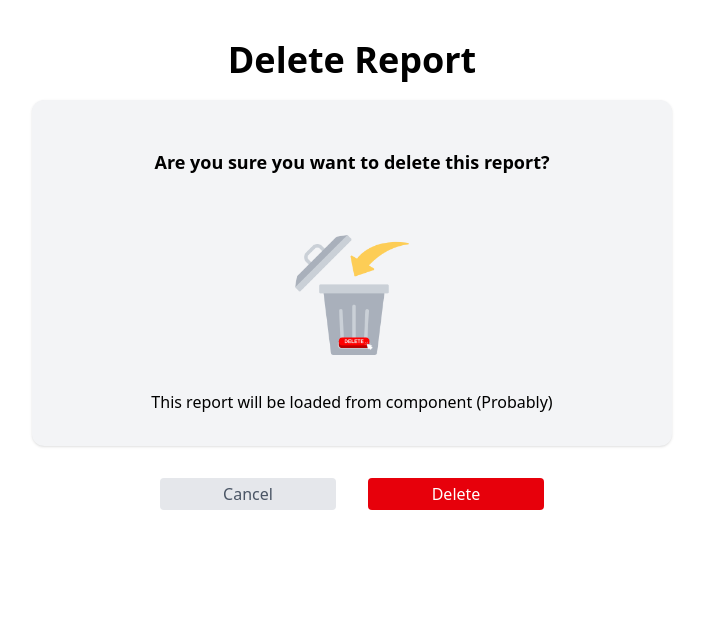
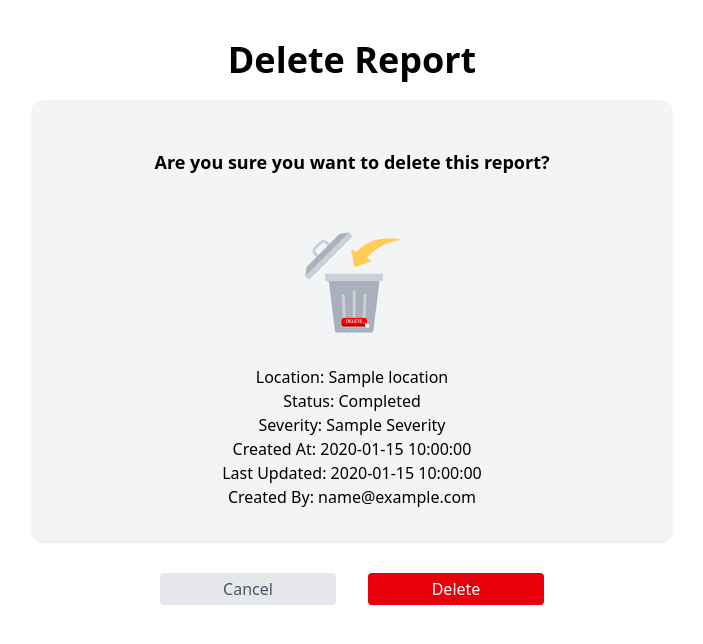
Before and after one commit to IsaiahSama/COMP3375-Assignment, a FastAPI app: template server/templates/reports/delete.html in a window 1280 px wide. Shown: the part 64-708 px from the top of the page, without its empty margins (288-991 px from the left). Run offline with FastAPI, Linux system fonts and the light colour scheme; the template is opened without the code that fills it: most values are stand-ins (such as "Sample title", 1, 10 or a date in 2020); style sheets or scripts are compiled from the project's sources; parts of the project's set-up code (start-up, migrations or seed data) failed here and were passed over.

Commit message:
Reports can now be deleted. CRUD is done!

```diff
--- a/server/templates/reports/delete.html
+++ b/server/templates/reports/delete.html
@@ -7,41 +7,36 @@ Delete Report
 {% block content %}
 
 <div id="centerContainer" class="flex flex-col items-center md:mt-5 mt-8">
-    <div class="flex flex-col items-center md:w-[75vw] w-[90vw] mt-5">
+    {% if error %}
+        <div class="text-red-500 text-sm font-semibold text-center">{{ error }}</div>
+    {% endif %}
+
+    {% if report %}
+    <form method="POST" action="/reports/delete/{{report.id}}" class="flex flex-col items-center md:w-[75vw] w-[90vw] mt-5">
         <h1 class="md:text-4xl text-2xl font-bold">Delete Report</h1>
 
         <div id="box" class="flex flex-col items-center shadow bg-gray-100 gap-5 rounded-xl md:px-8 px-4 p-8 mt-5 md:min-w-[50vw] min-w-[80vw] md:min-h-[40vh] min-h-[45vh]">
             <p class="text-lg font-semibold mb-2 text-center p-4">Are you sure you want to delete this report?</p>
-            <img src="{{ url_for('static', path='/images/delete.png') }}" alt="logo" width="150" height="150" style="object-fit: contain">
+            <img src="{{ url_for('static', path='/images/delete.png') }}" alt="logo" width="125" height="125" style="object-fit: contain">
 
             <div id="report" class="text-center">
-                This report will be loaded from component (Probably)
+                <p>Location: {{ report.location }}</p>
+                <p style="text-transform: capitalize;">Status: {{ report.status }}</p>
+                <p style="text-transform: capitalize" >Severity: {{ report.severity }}</p>
+                <p>Created At: {{ report.created_at }}</p>
+                <p>Last Updated: {{ report.updated_at }}</p>
+                <p>Created By: {{ report.user_email }}</p>
+
             </div>
 
         </div>
     </div>
     <div id="buttons" class="flex gap-8 mt-8 lg:min-w-[30vw] md:min-w-[60vw] min-w-[80vw] justify-between">
         <button id="cancelButton" class="bg-gray-200 text-gray-600 px-5 py-1 rounded-sm w-1/2 hover:bg-gray-300 hover:cursor-pointer ">Cancel</button>
-        <button id="actionButton" hx-delete="/reports/delete" class="bg-red-600 text-white px-5 py-1 rounded-sm w-1/2 hover:bg-red-500 hover:cursor-pointer ">Delete</button>
+        <button id="actionButton" class="bg-red-600 text-white px-5 py-1 rounded-sm w-1/2 hover:bg-red-500 hover:cursor-pointer ">Delete</button>
     </div>
+
+    {% endif %}
 </div>
 
-
-<script>
-document.body.addEventListener('htmx:afterRequest', function(event) {
-    // Check if this is our delete request
-    if (event.detail.elt.id === 'actionButton') {
-        if (event.detail.successful) {
-            // Successful deletion - redirect to home
-            window.location.href = '/';
-        } else {
-            // Failed deletion - show error and redirect to reports
-            const error = event.detail.xhr.responseText || 'Failed to delete report';
-            alert(error);
-            window.location.href = '/reports';
-        }
-    }
-});
-</script>
-
 {% endblock %}
--- a/server/templates/reports/report.html
+++ b/server/templates/reports/report.html
@@ -29,10 +29,10 @@ Report
         <div class="info-container">
             <p>Location: {{ report['location'] }}</p>
             <p style="text-transform: capitalize;">Status: {{ report['status'] }}</p>
+            <p style="text-transform: capitalize" >Severity: {{ report['severity'] }}</p>
             <p>Created At: {{ report['created_at'] }}</p>
             <p>Last Updated: {{ report['updated_at'] }}</p>
 
-            <p style="text-transform: capitalize" >Severity: {{ report['severity'] }}</p>
         </div>
 
         <div class="buttons">
--- a/server/templates/reports/reports.html
+++ b/server/templates/reports/reports.html
@@ -40,6 +40,9 @@ Reports
                 Report</button>
         </a>
     </div>
+    {% if error %}
+        <div class="text-red-500 text-sm font-semibold text-center">{{ error }}</div>
+    {% endif %}
 
     <div id="searchBar" class="flex w-full justify-between">
         <!-- Once route is defined, add the hx-get for the report filter -->
```
Also changed, not shown: server/routers/reports.py (+15 -4 lines), server/services/report_services.py (+7 -1 lines).
